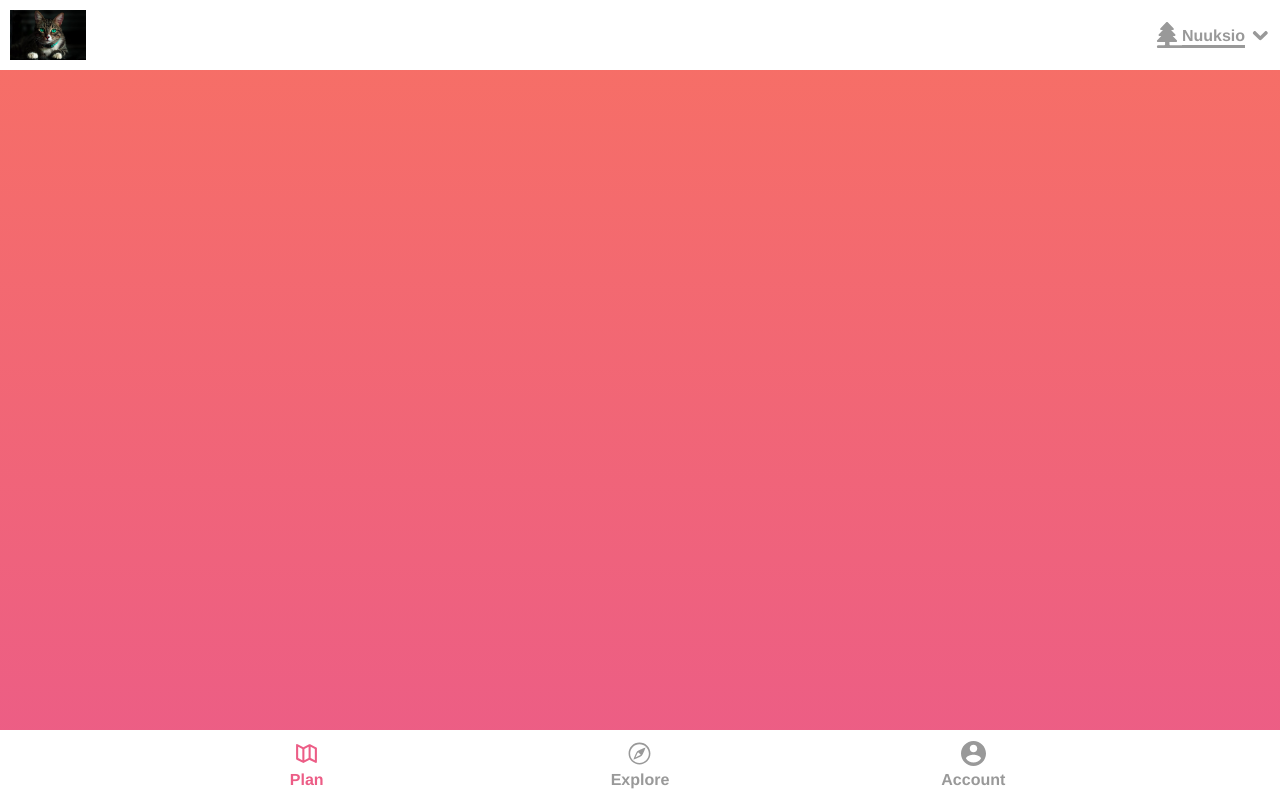
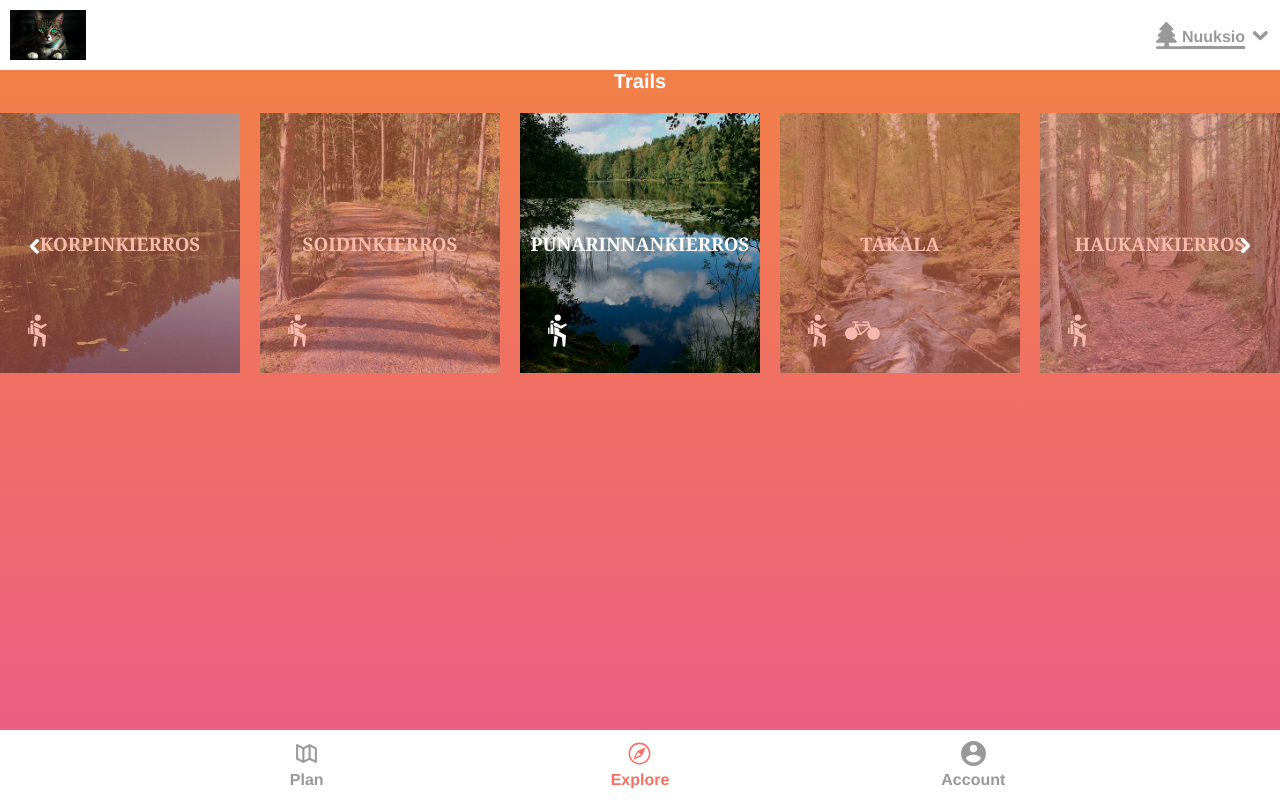
Before and after one commit to mabergerx/junction2k19, a React (Create React App) app in the folder frontend/: page / in a window 1280 px wide. Built offline with nearby package versions, Linux system fonts and the light colour scheme.

Commit message:
add sliders and info page

```diff
--- a/frontend/package.json
+++ b/frontend/package.json
@@ -3,13 +3,15 @@
   "version": "0.1.0",
   "private": true,
   "dependencies": {
+    "@material-ui/icons": "^4.5.1",
     "mapbox-gl": "^1.5.0",
-    "@material-ui/icons": "^4.5.1",
     "react": "^16.12.0",
     "react-dom": "^16.12.0",
     "react-mapbox-gl": "^4.7.3",
     "react-router-dom": "^5.1.2",
     "react-scripts": "3.2.0",
+    "react-slick": "^0.25.2",
+    "slick-carousel": "^1.8.1",
     "styled-components": "^4.4.1"
   },
   "scripts": {
--- a/frontend/src/modules/Dashboard/Dashboard.js
+++ b/frontend/src/modules/Dashboard/Dashboard.js
@@ -7,7 +7,9 @@ import {
   NavigationWrapper,
   Item,
   ItemWrapper,
-  AccountWrapper
+  AccountWrapper,
+  CardWrapper,
+  InfoPage
 } from "./DashboardComponents";
 import Image from "../../assets/sample.jpeg";
 import Header from "../Header/Header";
@@ -16,18 +18,31 @@ import Explore from "../Icons/Explore";
 import Account from "../Icons/Account";
 import Hike from "../Icons/Hike";
 import Bike from "../Icons/Bike";
+import Close from "../Icons/Close";
 import hikingTrails from "../../assets/data/hiking_trails.json";
+import Slider from "../Slider/Slider";
+import { SliderItem } from "./DashboardComponents";
 
 export default ({ onClick }) => {
-  const [selected, setSelected] = useState("Plan");
+  const [selected, setSelected] = useState("Explore");
+  const [state, setState] = useState({
+    card: {},
+    open: false
+  });
+
   return (
     <div>
       <Header />
       <DashboardWrapper selected={selected}>
         {selected === "Explore" ? (
           <>
+            <Slider header={"Trails"}>
               {hikingTrails.map((trail, key) => (
-              <Card onClick={onClick} image={trail.image} key={key}>
+                <CardWrapper
+                  key={key}
+                  onClick={() => setState({ card: trail, open: true })}
+                >
+                  <Card image={trail.image}>
                     <div className="card__image">
                       <div className="card__content">
                         <h1>{trail.trail_name}</h1>
@@ -38,12 +53,50 @@ export default ({ onClick }) => {
                       </div>
                     </div>
                   </Card>
+                </CardWrapper>
               ))}
+            </Slider>
           </>
         ) : selected === "Plan" ? (
           <div>Plan</div>
         ) : (
           <AccountWrapper>Account</AccountWrapper>
+        )}
+        {state.open && (
+          <InfoPage image={state.card.image}>
+            <section onClick={() => setState({ card: {}, open: false })}>
+              <Close color={"#FFF"} />
+            </section>
+            <div className="card__image">
+              <div className="card__content">
+                <h1>{state.card.trail_name}</h1>
+              </div>
+              <div className="card__tags">
+                <Hike />
+                {state.card.trail_name === "takala" && <Bike />}
+              </div>
+            </div>
+            <article>
+              <span>{state.card.description}</span>
+              <div>
+                <p>Length: </p>
+                <span>{state.card.trail_length_km}km</span>
+              </div>
+              <div>
+                <p>Type: </p>
+                <span>{state.card.type}</span>
+              </div>
+              <div>
+                <p>Difficulty: </p>
+                <span>{state.card.difficulty}</span>
+              </div>
+              <div>
+                <p>Route marking: </p>
+                <span>{state.card.route_marking}</span>
+              </div>
+              <button>Add to my plan</button>
+            </article>
+          </InfoPage>
         )}
       </DashboardWrapper>
       <NavigationWrapper>
--- a/frontend/src/modules/Dashboard/DashboardComponents.js
+++ b/frontend/src/modules/Dashboard/DashboardComponents.js
@@ -1,7 +1,7 @@
 import styled from "styled-components";
 
 export const DashboardWrapper = styled.section`
-  padding: 90px 20px 70px;
+  padding: 70px 0px 70px;
   min-height: calc(100vh - 160px);
   background: rgb(242, 132, 65);
   background: ${props =>
@@ -16,9 +16,9 @@ export const DashboardWrapper = styled.section`
 `;
 
 export const Card = styled.article`
-  margin-bottom: 25px;
   background-color: white;
   position: relative;
+  width: 240px;
   .card {
     &__image {
       height: 220px;
@@ -148,3 +148,70 @@ export const ItemWrapper = styled.div`
 export const AccountWrapper = styled.div`
   background-color: white;
 `;
+
+export const SliderItem = styled.div`
+  background-color: white;
+  margin-right: 10px;
+`;
+
+export const CardWrapper = styled.div`
+  margin: 0px 10px;
+`;
+
+export const InfoPage = styled(Card)`
+  width: 100%;
+  position: absolute;
+  top: 70px;
+  left: 0px;
+  min-height: calc(100vh - 140px);
+  z-index: 111111;
+  background-color: white;
+
+  .card__content {
+    top: 130px;
+  }
+
+  .card__image {
+    &:before {
+      height: 260px;
+    }
+  }
+
+  section {
+    top: 10px;
+    right: 10px;
+    z-index: 1;
+    position: absolute;
+  }
+
+  article {
+    padding: 20px;
+    display: flex;
+    flex-direction: column;
+
+    button {
+      background-color: #f77064;
+      border: none;
+      padding: 12px;
+      color: white;
+      font-weight: bold;
+      text-transform: uppercase;
+      font-family: avenirblack, "Helvetica Neue", Helvetica, Arial, sans-serif;
+      margin: auto;
+    }
+
+    span,
+    p {
+      line-height: 20px;
+      color: #666;
+    }
+    div {
+      margin: 10px 0px;
+
+      p {
+        font-weight: bold;
+        display: inline;
+      }
+    }
+  }
+`;
--- a/frontend/src/modules/Header/Header.js
+++ b/frontend/src/modules/Header/Header.js
@@ -57,7 +57,7 @@ const ParkIcon = styled.div`
     font-family: avenirblack, "Helvetica Neue", Helvetica, Arial, sans-serif;
     font-size: 16px;
     align-self: flex-end;
-    margin-bottom: 12px;
+    margin-bottom: 11px;
     margin-right: 5px;
     margin-left: -3px;
     border-bottom: 3px solid;
--- a/frontend/src/modules/Icons/Park.js
+++ b/frontend/src/modules/Icons/Park.js
@@ -22,8 +22,8 @@ class Icon extends React.Component {
 }
 
 Icon.defaultProps = {
-  width: 30,
-  height: 30,
+  width: 31,
+  height: 31,
   color: "#999"
 };
 
--- /dev/null
+++ b/frontend/src/modules/Slider/Slider.js
@@ -0,0 +1,130 @@
+import React from "react";
+import Slider from "react-slick";
+import "slick-carousel/slick/slick.css";
+import "slick-carousel/slick/slick-theme.css";
+import styled from "styled-components";
+import Arrow from "../Icons/Arrow";
+
+const StyledSlider = styled(Slider)`
+  margin-bottom: 30px;
+
+  .slick-slide {
+    &:not(.slick-active) {
+      opacity: 0.5;
+    }
+  }
+
+  .slick-list {
+    margin: 0px;
+  }
+
+  .slick-track {
+    display: flex;
+    align-items: flex-end;
+    margin-left: 0px;
+    margin-right: 0px;
+  }
+
+  .slick-arrow {
+    &.slick-disabled {
+      display: none !important;
+    }
+  }
+
+  .slick-prev {
+    left: 25px;
+    transform: translate(0, -50%) rotate(90deg);
+    z-index: 1;
+
+    svg {
+      fill: white;
+    }
+
+    &:before {
+      content: "";
+    }
+  }
+
+  .slick-next {
+    right: 25px;
+    z-index: 1;
+    transform: translate(0, -50%) rotate(-90deg);
+
+    svg {
+      fill: white;
+    }
+
+    &:before {
+      content: "";
+    }
+  }
+
+  .slick-dots {
+    bottom: 15px;
+
+    li {
+      margin: 0px;
+
+      &.slick-active {
+        button {
+          &:before {
+            color: white;
+            opacity: 1;
+          }
+        }
+      }
+      button {
+        &:before {
+          color: white;
+          opacity: 0.5;
+        }
+      }
+    }
+  }
+`;
+
+const StyledHeader = styled.header`
+  color: white;
+  font-weight: bold;
+  font-family: avenirblack, "Helvetica Neue", Helvetica, Arial, sans-serif;
+  font-size: 20px;
+  text-align: center;
+  margin: 20px 0px;
+  display: ${props => (props.open ? "none" : "block")};
+  transition: 0.2 ease-in-out linear;
+`;
+
+const ArrowContainer = styled.section``;
+
+function SimpleSlider({ modules, header, isModule, children }) {
+  const settings = {
+    dots: false,
+    infinite: true,
+    speed: 500,
+    slidesToShow: 1,
+    slidesToScroll: 1,
+    centerMode: true,
+    swipe: true,
+    variableWidth: true,
+
+    prevArrow: (
+      <ArrowContainer>
+        <Arrow />
+      </ArrowContainer>
+    ),
+    nextArrow: (
+      <ArrowContainer>
+        <Arrow />
+      </ArrowContainer>
+    )
+  };
+
+  return (
+    <>
+      <StyledHeader>{header}</StyledHeader>
+      <StyledSlider {...settings}>{children}</StyledSlider>
+    </>
+  );
+}
+
+export default React.memo(SimpleSlider);
```
Also changed, not shown: frontend/src/assets/data/hiking_trails.json (+15 -15 lines), 1 other file (tests, documents, lock files or other folders). Lines whose indentation alone changed are shown as unchanged.
